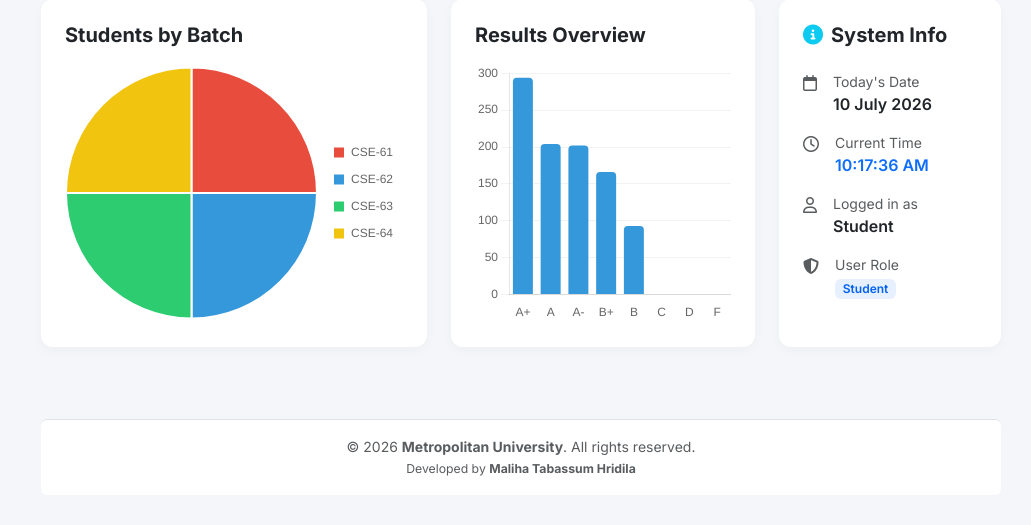
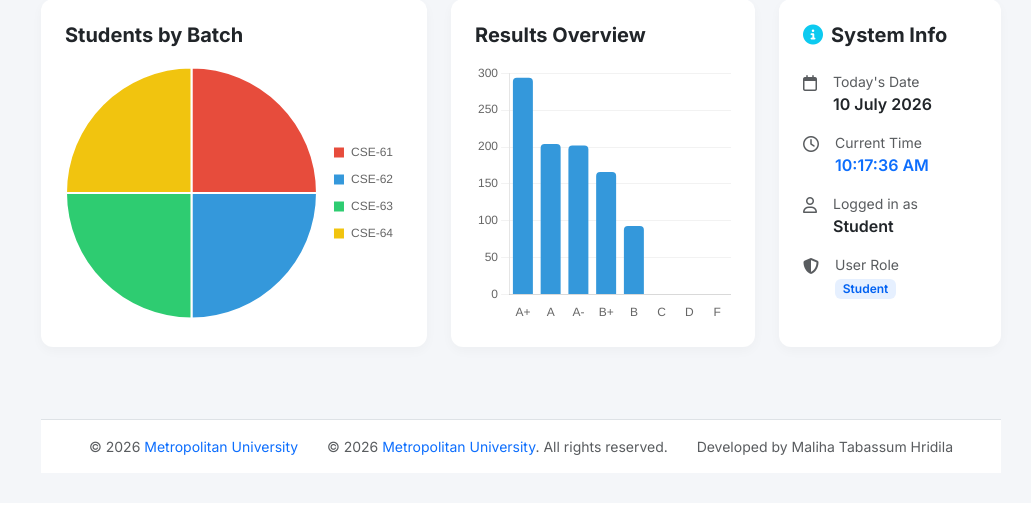
Before and after one commit to 242-115-155/student_result_management, a PHP site: page /student_dashboard.php in a window 1280 px wide. Shown: the part 800-1325 px from the top of the page, without its empty margins (249-1280 px from the left). After the commit the page ends 1255 px from the top, so only its background shows below. Run offline with PHP 8.4, Linux system fonts and the light colour scheme; data comes from the database, SQL or seed files in the repository.

Commit message:
Update student_dashboard.php

```diff
--- a/student_dashboard.php
+++ b/student_dashboard.php
@@ -358,12 +358,14 @@ if ($grade_chart_res) {
             </div>
 
 
-            <footer class="text-center text-muted mt-5 small py-3 border-top bg-white rounded">
-                <p class="m-0">© 2026 <strong>Metropolitan University</strong>. All rights reserved.</p>
-                <small class="text-muted">Developed by <strong>Maliha Tabassum Hridila</strong></small>
-            </footer>
+           <!-- Footer Area -->
+    <footer class="bg-white py-3 border-top mt-5 small text-muted">
+        <div class="container-fluid px-5 d-flex justify-content-between">
+            <span>© <?php echo date('Y'); ?> <a href="#" class="text-decoration-none">Metropolitan University</a></span>
+            <span>© <?php echo date('Y'); ?> <a href="#" class="text-decoration-none">Metropolitan University</a>. All rights reserved.</span>
+            <span>Developed by Maliha Tabassum Hridila</span>
         </div>
-    </div>
+    </footer>
 
     <!-- Bootstrap JS + Chart.js Bundle -->
     <script src="https://cdn.jsdelivr.net/npm/bootstrap@5.3.0/dist/js/bootstrap.bundle.min.js"></script>
```
